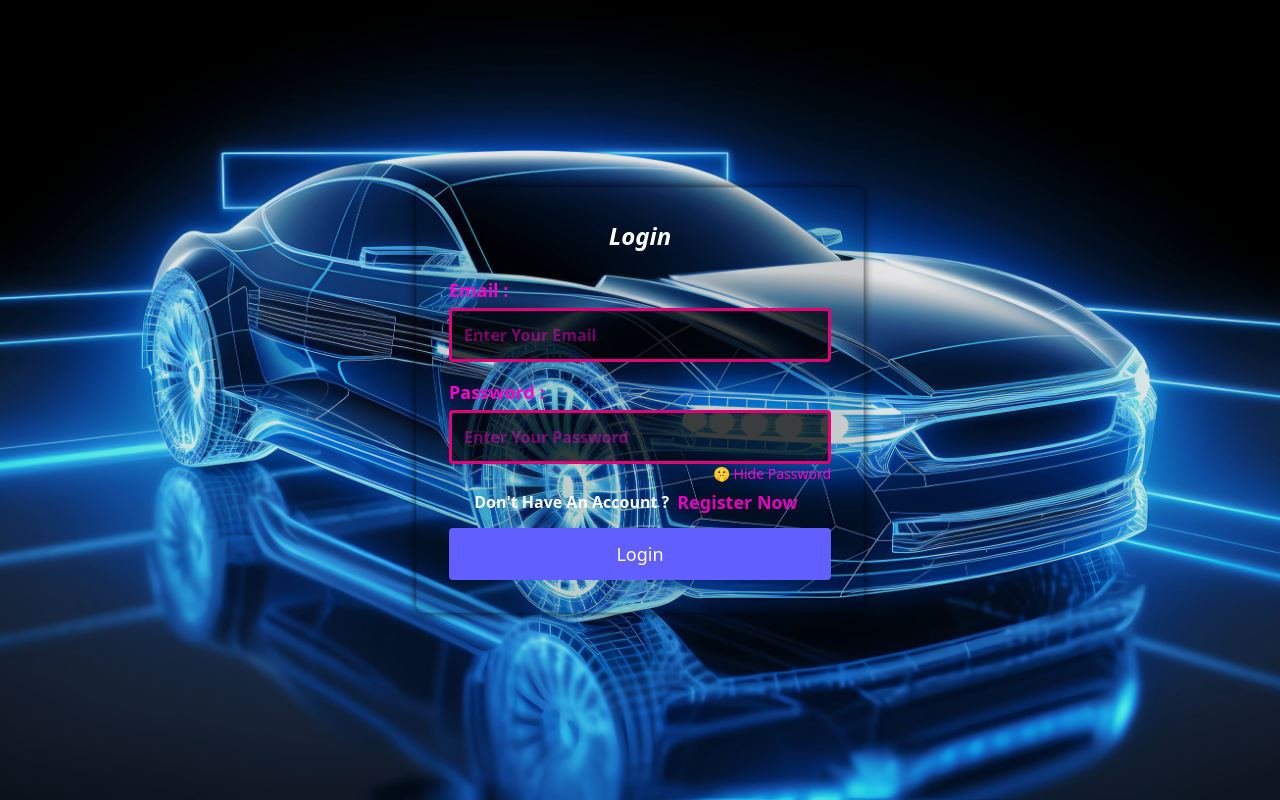
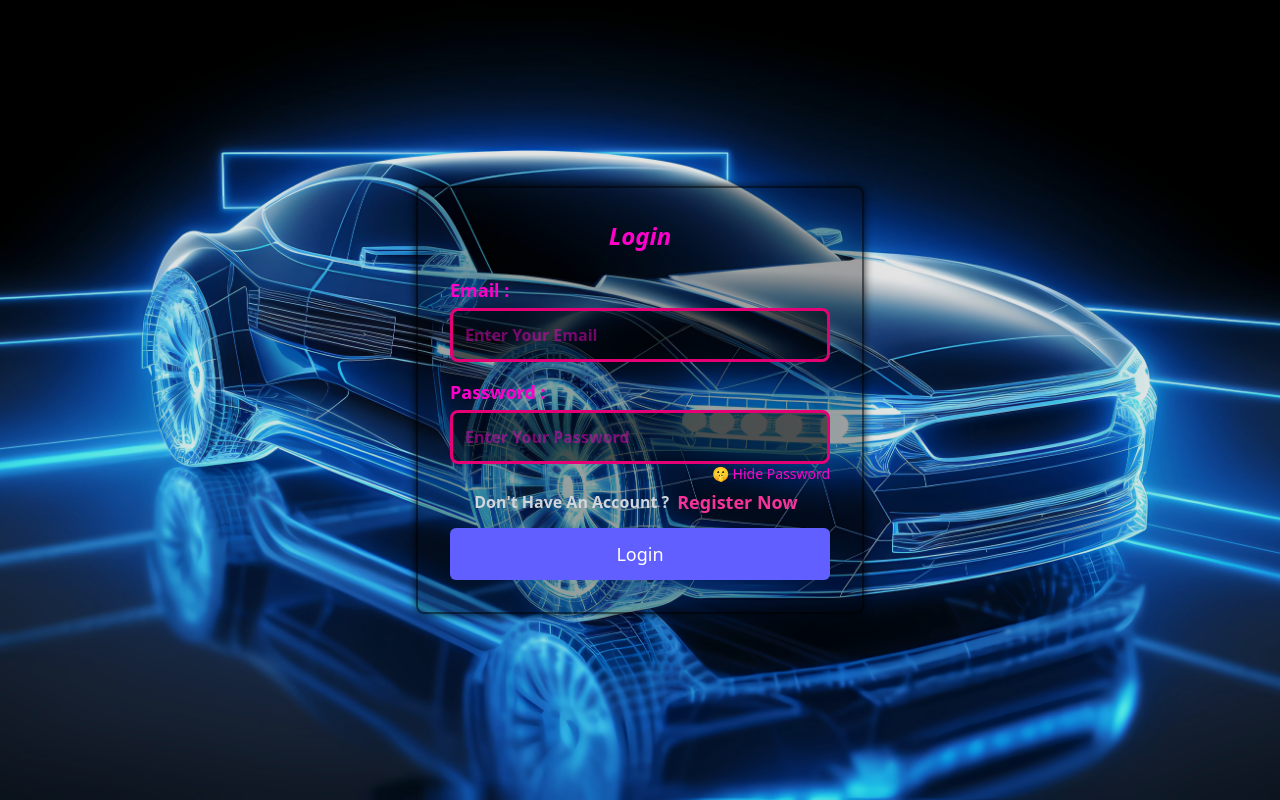
Before and after one commit to Paramesh-Kumar-2004/Password_Reset_Flow_Frontend_Task-12, a React (Vite) app: page /#/login in a window 1280 px wide. Built offline with nearby package versions, Linux system fonts and the light colour scheme.

Commit message:
Working On Login , Register Component Style

```diff
--- a/src/Pages/Login.jsx
+++ b/src/Pages/Login.jsx
@@ -17,13 +17,15 @@ const Login = () => {
 
             <div className="absolute inset-0 bg-black/10"></div>
 
-            <div className="relative z-10 w-full max-w-md bg-black/10 border border-black/10 shadow-[0_0_10px_rgba(0,0,0,0.8)] rounded-lg p-8 text-center">
+            <div className="relative z-10 w-full max-w-md bg-black/30 border-2 border-black/50 shadow-[0_0_10px_rgba(0,0,0,0.8)] rounded-lg p-8 text-center">
 
                 <form>
 
-                    <h3 className="text-white text-2xl font-extrabold italic mb-6">
+                    <h3 className="text-[#FF00CC] text-2xl font-extrabold italic mb-6">
                         Login
                     </h3>
+
+
 
                     <div>
                         <label className="block text-left text-[#FF00CC] font-bold text-lg mb-1">
@@ -32,7 +34,7 @@ const Login = () => {
                         <input
                             type="email"
                             placeholder="Enter Your Email"
-                            className="w-full p-3 mb-4 bg-black/70 border-[3px] border-pink-600 rounded text-[rgba(255,0,204,0.9)] font-bold text-base outline-none"
+                            className="w-full p-3 mb-4 bg-black/50 border-[3px] border-pink-600 rounded-lg text-[rgba(255,0,204,0.9)] font-bold text-base outline-none"
                         />
                     </div>
 
@@ -43,31 +45,30 @@ const Login = () => {
                         <input
                             type="password"
                             placeholder="Enter Your Password"
-                            className="w-full p-3 bg-black/70 border-[3px] border-pink-600 rounded text-[rgba(255,0,204,0.9)] font-bold text-base outline-none"
+                            className="w-full p-3 bg-black/50 border-[3px] border-pink-600 rounded-lg text-[rgba(255,0,204,0.9)] font-bold text-base outline-none"
                         />
 
-                        <z className="block w-full text-right text-[#FF00CC] text-sm cursor-pointer transition hover:scale-110 text-shadow">
+                        <z className="block w-full text-right text-[#FF00CC] text-sm cursor-pointer transition text-shadow">
                             🤫 Hide Password
                         </z>
                     </div>
 
 
                     <div className="flex justify-center items-center">
-                        <h1 className='text-white font-semibold'>
+                        <h1 className='text-gray-300 font-semibold'>
                             Don't Have An Account ?
                         </h1>
                         <Link
                             to="/register"
-                            className="text-[rgba(255,0,204,0.9)] font-bold text-lg px-2 py-1 rounded transition hover:scale-125 hover:text-yellow-400"
+                            className="text-pink-500 font-bold text-lg px-2 py-1 rounded transition hover:scale-110 hover:text-[rgba(255,0,204,0.9)]"
                         >
                             Register Now
                         </Link>
                     </div>
 
-
                     <button
                         type="button"
-                        className="mt-2 w-full py-3 bg-indigo-500 text-white text-lg rounded hover:bg-indigo-700 hover:scale-105 transition"
+                        className="mt-2 w-full py-3 bg-indigo-500 text-white text-lg rounded-md hover:bg-indigo-700 hover:scale-105 transition cursor-pointer"
                     >
                         Login
                     </button>
--- a/src/Pages/Register.jsx
+++ b/src/Pages/Register.jsx
@@ -14,13 +14,11 @@ const Register = () => {
                 className="absolute inset-0 w-full h-full object-cover"
             />
 
-            <div className="absolute inset-0 bg-black/10"></div>
-
-            <div className="relative z-10 w-full max-w-md bg-black/10 border border-black/10 shadow-[0_0_10px_rgba(0,0,0,0.8)] rounded-lg p-8 text-center">
+            <div className="relative z-10 w-full max-w-md bg-black/30 border-2 border-black/40 shadow-[0_0_10px_rgba(0,0,0,0.8)] rounded-lg p-6 text-center">
 
                 <form>
 
-                    <h3 className="text-[#00CFFF] text-2xl font-extrabold italic mb-6">
+                    <h3 className="text-[#00CFFF] text-2xl font-extrabold italic mb-2">
                         Register
                     </h3>
 
@@ -31,7 +29,7 @@ const Register = () => {
                         <input
                             type="text"
                             placeholder="Enter Your Name"
-                            className="w-full p-3 mb-4 bg-black/70 border-4 border-sky-400 rounded-xl text-[rgba(0,207,255,0.8)] font-bold text-base outline-none"
+                            className="w-full p-3 mb-4 bg-black/40 border-4 border-sky-400 rounded-lg text-[rgba(0,207,255,0.8)] font-bold text-base outline-none"
                         />
                     </div>
 
@@ -42,7 +40,7 @@ const Register = () => {
                         <input
                             type="email"
                             placeholder="Enter Your Email"
-                            className="w-full p-3 mb-4 bg-black/70 border-4 border-sky-400 rounded-xl text-[rgba(0,207,255,0.8)] font-bold text-base outline-none"
+                            className="w-full p-3 mb-4 bg-black/40 border-4 border-sky-400 rounded-lg text-[rgba(0,207,255,0.8)] font-bold text-base outline-none"
                         />
                     </div>
 
@@ -54,7 +52,7 @@ const Register = () => {
                         <input
                             type="password"
                             placeholder="Enter Your Password"
-                            className="w-full p-3 bg-black/70 border-4 border-sky-400 rounded-xl text-[rgba(0,207,255,0.8)] font-bold text-base outline-none"
+                            className="w-full p-3 bg-black/40 border-4 border-sky-400 rounded-lg text-[rgba(0,207,255,0.8)] font-bold text-base outline-none"
                         />
 
                         <p className="mt-1 text-right text-[#00E5FF] font-bold text-sm cursor-pointer transition text-shadow hover:text-sky-400">
@@ -62,13 +60,13 @@ const Register = () => {
                         </p>
                     </div>
 
-                    <div className="flex justify-center items-center">
-                        <h1 className='text-gray-700 font-semibold'>
+                    <div className="flex justify-center items-center mt-1">
+                        <h1 className='text-gray-300 font-semibold'>
                             Do You Have An Account ?
                         </h1>
                         <Link
                             to="/login"
-                            className="inline-block font-bold text-lg px-2 py-1 rounded transition text-[rgba(0,207,255,0.8)] hover:text-sky-600"
+                            className="inline-block font-bold text-lg px-2 py-1 rounded transition hover:scale-110 text-[rgba(0,207,255,0.8)] hover:text-sky-600"
                         >
                             Login Now
                         </Link>
@@ -76,7 +74,7 @@ const Register = () => {
 
                     <button
                         type="button"
-                        className="mt-4 w-full py-3 bg-blue-800 text-[#00CFFF] text-lg rounded-xl hover:scale-105 transition cursor-pointer"
+                        className="mt-4 w-full py-3 bg-blue-800 text-[#00CFFF] text-lg rounded-lg hover:scale-105 transition cursor-pointer"
                     >
                         Register
                     </button>
```
